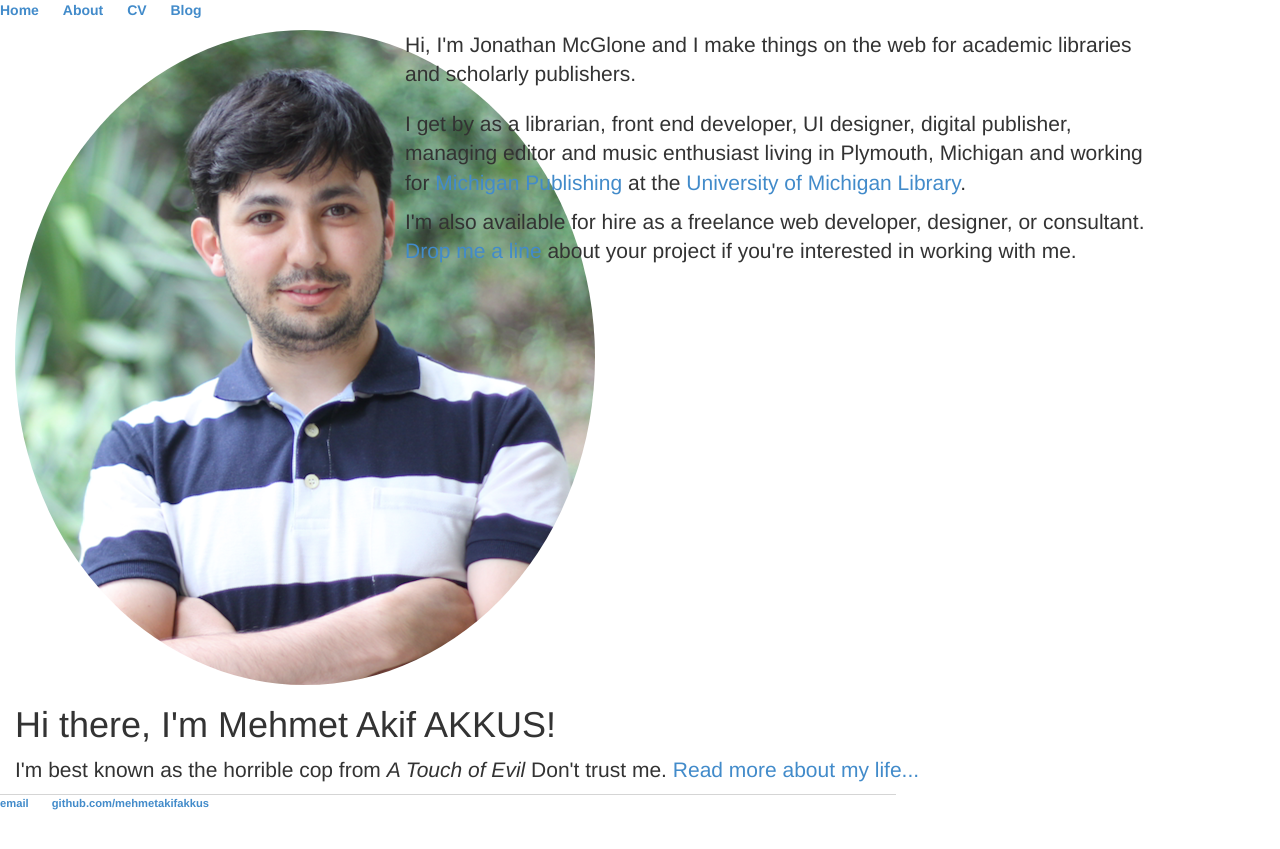
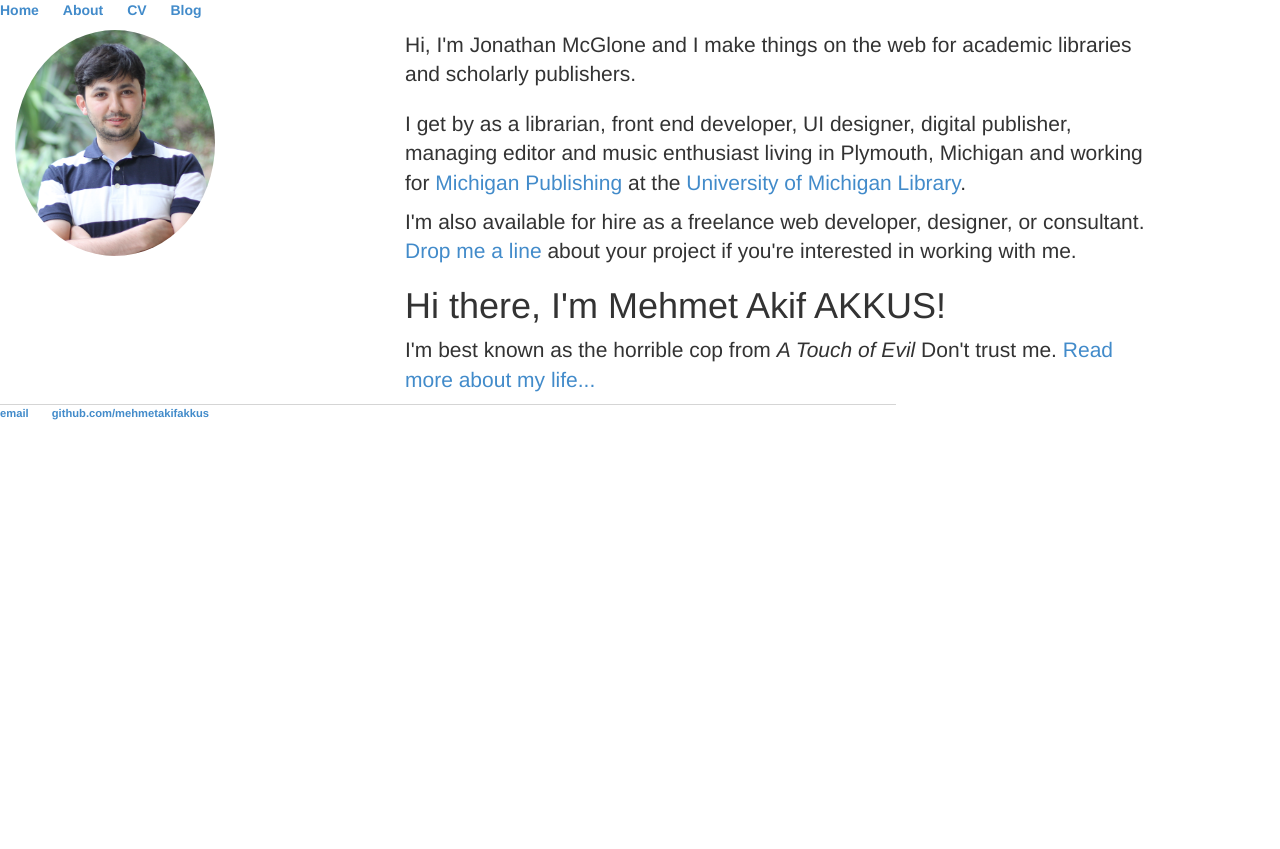
Before and after one commit to mehmetakifakkus/mehmetakifakkus.github.io, a Jekyll site: the page built from index.html, in a window 1280 px wide. Shown: the top 849 px of the page. Built offline with Jekyll 4.4.1, drawn with Linux system fonts in a browser that asks for light colours.

Commit message:
Update index.html

```diff
--- a/index.html
+++ b/index.html
@@ -6,7 +6,7 @@
 
 <div class="row">
 	<div class="col-sm-4">
-	<img  class="img-circle avatar" alt="Jonathan McGlone" src="img/miniPhoto.png">
+	<img  class="img-circle avatar" alt="Jonathan McGlone" src="img/miniPhoto.png" width="200px">
 	</div>
 	<div class="col-sm-8">
 	<p class="lead">Hi, I'm <span itemprop="name">Jonathan McGlone</span> and I make things on the web for academic libraries and scholarly publishers.</p>
@@ -14,12 +14,11 @@
     itemtype="http://data-vocabulary.org/Address"> <span itemprop="locality">Plymouth</span>, <span itemprop="region">Michigan</span></span> and working for <a href="http://www.publishing.umich.edu">Michigan Publishing</a> at <span itemprop="affiliation">the <a href="http://www.lib.umich.edu">University of Michigan Library</a></span>.</p>
 
 	<p>I'm also available for hire as a <span itemprop="title">freelance web developer, designer, or consultant</span>. <a href="contact">Drop me a line</a> about your project if you're interested in working with me.</p>
+
+	<div class="blurb">
+		<h1>Hi there, I'm Mehmet Akif AKKUS!</h1>
+		<p>I'm best known as the horrible cop from <em>A Touch of Evil</em> Don't trust me. <a href="/about">Read more about my life...</a></p>
+	</div><!-- /.blurb -->
+
 	</div>
 </div>
-
-
-
-<div class="blurb">
-	<h1>Hi there, I'm Mehmet Akif AKKUS!</h1>
-		<p>I'm best known as the horrible cop from <em>A Touch of Evil</em> Don't trust me. <a href="/about">Read more about my life...</a></p>
-</div><!-- /.blurb -->
```
